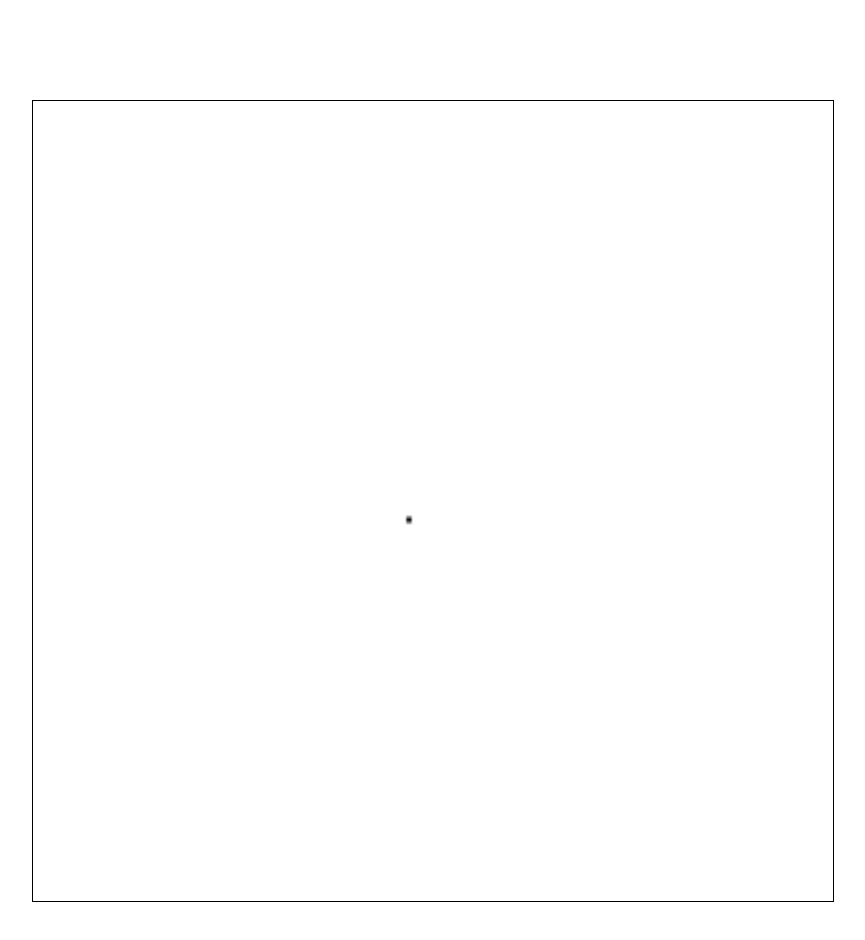
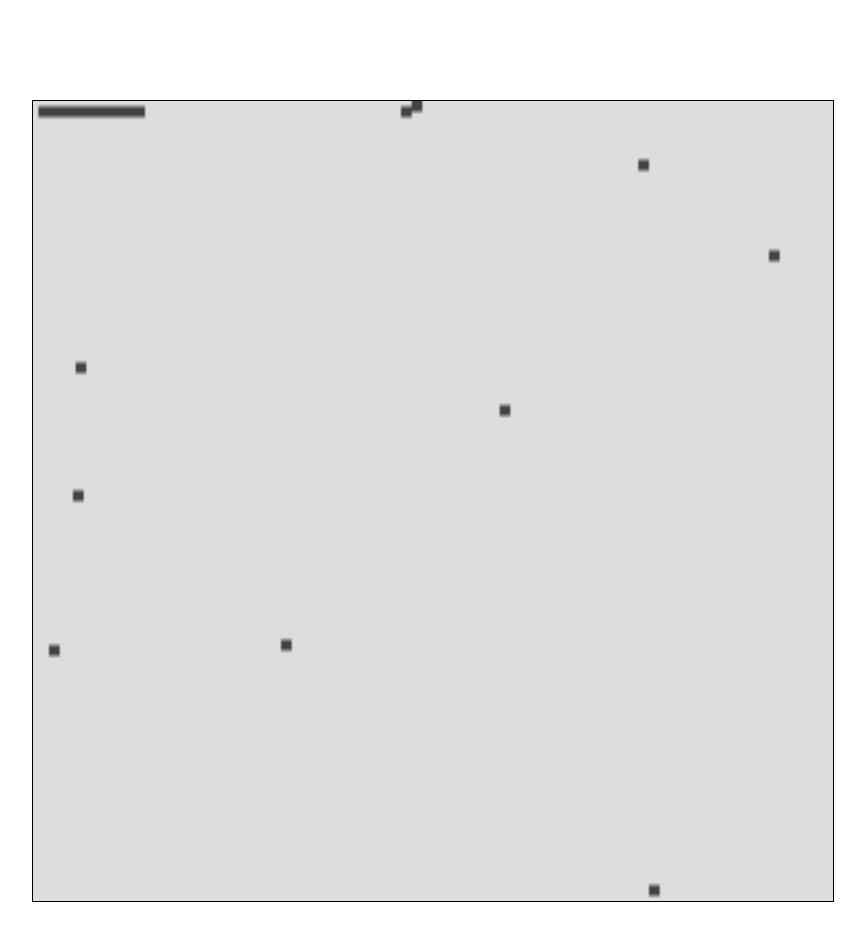
Before and after one commit to Yolijn/canvas-snake, a plain HTML site: page index.html in a window 1280 px wide. Shown: the whole page, without its empty margins (207-1072 px from the left). Drawn offline with Linux system fonts and the light colour scheme.

Commit message:
Default styling, random blocks and snake

```diff
--- a/css/basic.css
+++ b/css/basic.css
@@ -8,4 +8,5 @@ canvas {
     image-rendering:   -o-crisp-edges;         /* Opera */
     image-rendering: -webkit-optimize-contrast;/* Webkit (non-standard naming) */
     image-rendering: crisp-edges;
+    background-color: #ddd;
 }
--- a/js/snake.js
+++ b/js/snake.js
@@ -1,13 +1,29 @@
 function start() {
 	var canvas = document.getElementById("canvas");
 	var context = canvas.getContext("2d");
-	var posX = Math.floor((Math.random() * 298));
-	console.log(posX);
-	var posY = Math.floor((Math.random() * 149));;
-	console.log(posY);
-	context.fillStyle = "black";
-	// (position x, position y, width, height)
-	context.fillRect(posX, posY, 2, 1);
+	var maxX = 298;
+	var maxY = 149;
+	var blockWidth = 4;
+	var blockHeight = 2;
+	var randomBlocks = 10;
+	var snakeLength = 10;
+
+	context.fillStyle = "#424242";
+
+	// Create random number between 0 and maxX or maxY for random positioning
+	function randomPos(max){
+		var position = Math.floor(Math.random() * max);
+		return position;
+	}
+
+
+	// Fill canvas with random blocks
+	for (i = 1; i <= randomBlocks; i++){
+		context.fillRect(randomPos(maxX), randomPos(maxY), blockWidth, blockHeight);
+	}
+
+	// Create snake at start position
+	context.fillRect(2, 1, blockWidth * snakeLength, blockHeight)
 }
 
 window.onload = start;
```
